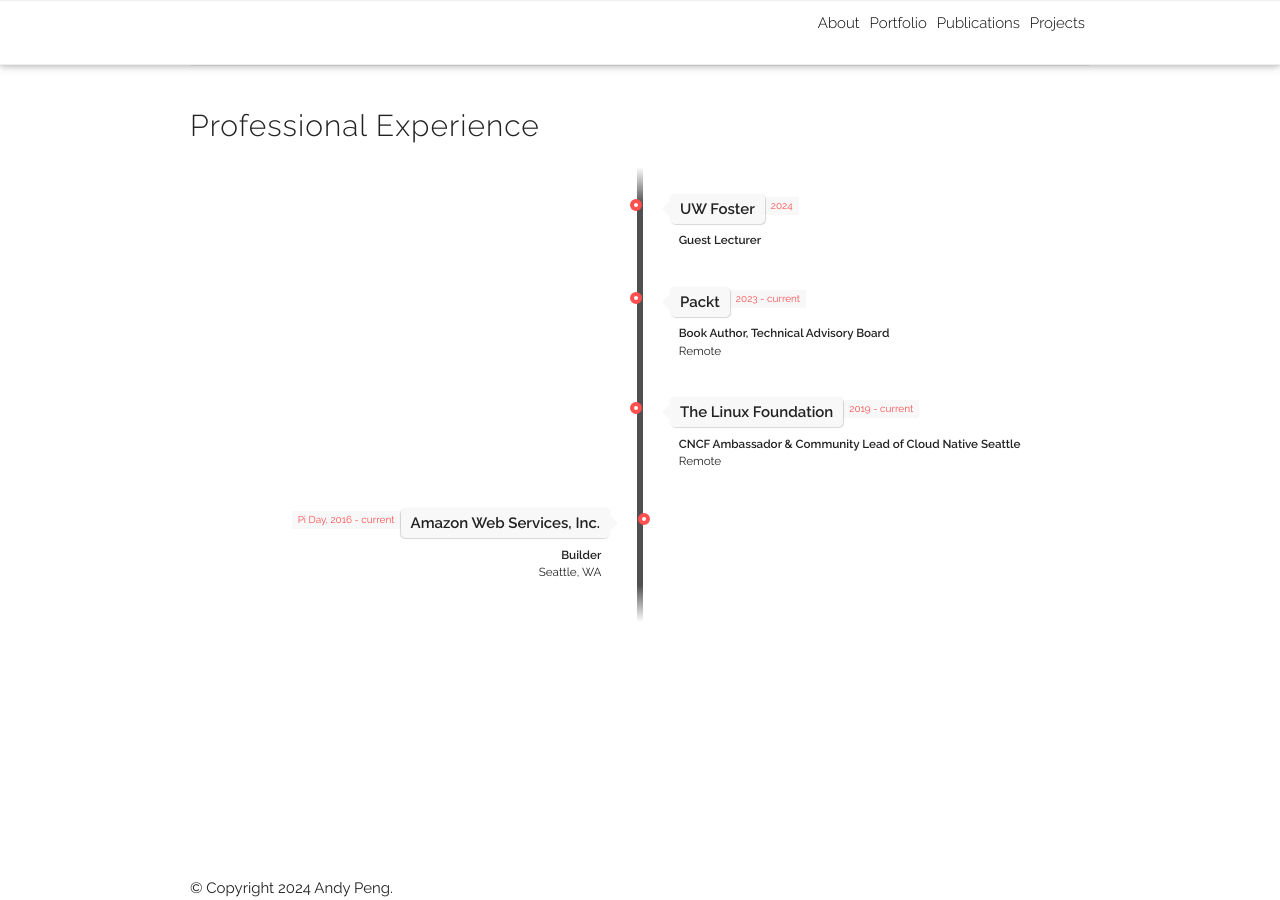
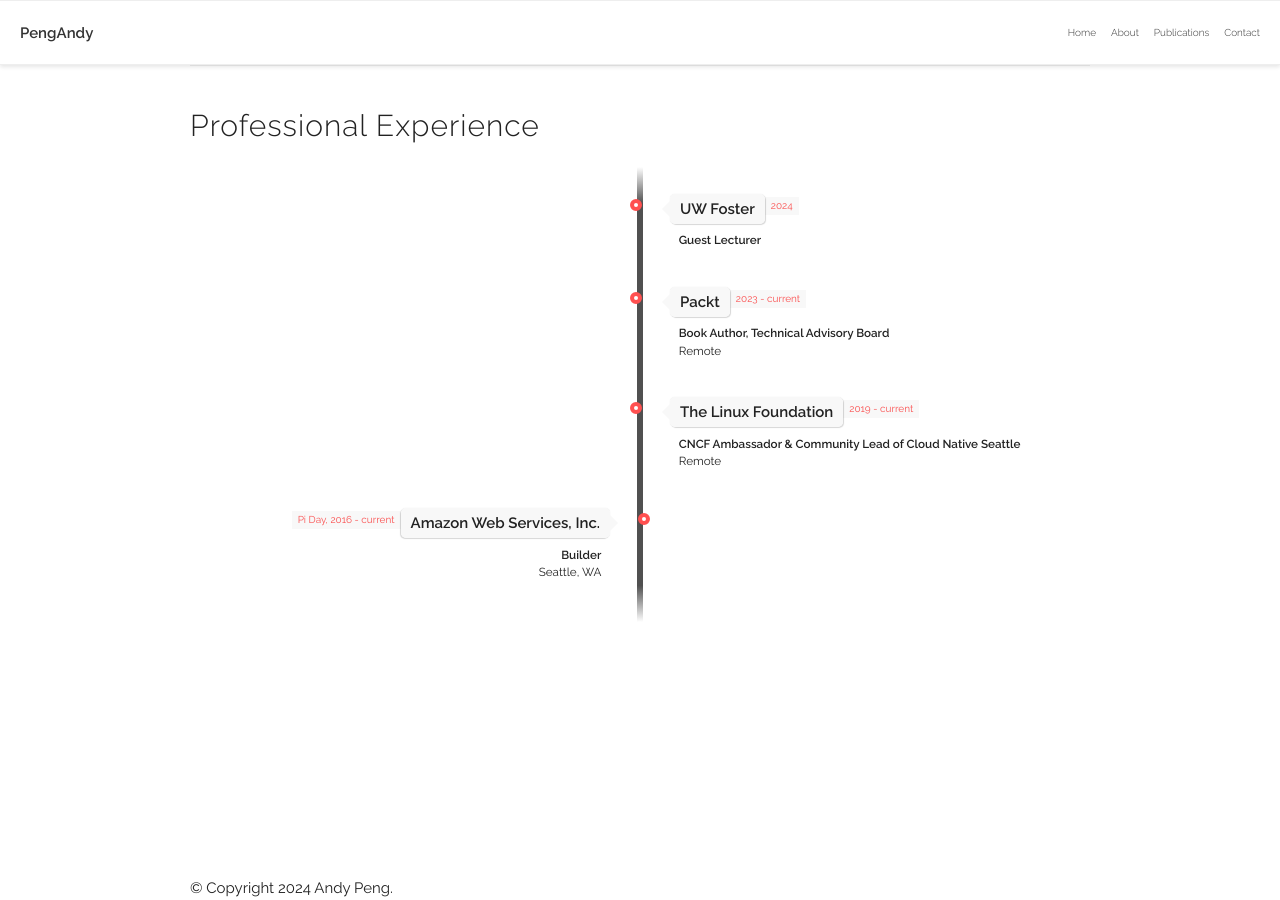
Before and after one commit to gfw001/gfw001.github.io, a Jekyll site: the page professional.html, which Jekyll copies as it is, in a window 1280 px wide. Built offline with Jekyll 4.4.1, drawn with Linux system fonts in a browser that asks for light colours; comment, search, counter and statistics services are not loaded; a style sheet for code colours, icons or effects is not loaded.

Commit message:
Update professional.html

```diff
--- a/professional.html
+++ b/professional.html
@@ -99,25 +99,80 @@
   a:hover {
     color: rgba(20, 20, 20, 0.6);
   }
+  .navbar {
+    background-color: #ffffff;
+    box-shadow: 0 2px 4px rgba(0,0,0,0.1);
+    padding: 1rem 2rem;
+    display: flex;
+    justify-content: space-between;
+    align-items: center;
+}
+.navbar-brand {
+    font-size: 1.5rem;
+    font-weight: bold;
+    color: #333;
+    text-decoration: none;
+}
+.navbar-links {
+    display: flex;
+    gap: 1.5rem;
+}
+.navbar-links a {
+    color: #333;
+    text-decoration: none;
+    font-size: 1rem;
+    transition: color 0.3s ease;
+}
+.navbar-links a:hover {
+    color: #007bff;
+}
+.navbar-toggle {
+    display: none;
+    background: none;
+    border: none;
+    font-size: 1.5rem;
+    cursor: pointer;
+}
+@media (max-width: 768px) {
+    .navbar-links {
+	display: none;
+	flex-direction: column;
+	position: absolute;
+	top: 100%;
+	left: 0;
+	right: 0;
+	background-color: #ffffff;
+	padding: 1rem;
+	box-shadow: 0 2px 4px rgba(0,0,0,0.1);
+    }
+    .navbar-links.active {
+	display: flex;
+    }
+    .navbar-toggle {
+	display: block;
+    }
+}
 </style>
 
 </head>
 <body class="fixed-top-nav ">
-   <header>
-   <nav id="navbar" class="navbar navbar-light navbar-expand-sm fixed-top">
-    <div class="container">
-       <button class="navbar-toggler collapsed ml-auto" type="button" data-toggle="collapse" data-target="#navbarNav" aria-controls="navbarNav" aria-expanded="false" aria-label="Toggle navigation"> <span class="sr-only">Toggle navigation</span> <span class="icon-bar top-bar"></span> <span class="icon-bar middle-bar"></span> <span class="icon-bar bottom-bar"></span> </button>
-       <div class="collapse navbar-collapse text-right" id="navbarNav">
-	  <ul class="navbar-nav ml-auto flex-nowrap">
-	     <li class="nav-item "> <a class="nav-link" href="/">About<span class="sr-only">(current)</span></a> </li>
-	     <li class="nav-item "> <a class="nav-link" href="/portfolio">Portfolio</a> </li>
-	     <li class="nav-item "> <a class="nav-link" href="/publications">Publications</a> </li>
-	     <li class="nav-item "> <a class="nav-link" href="/products">Projects</a> </li>
-	  </ul>
-       </div>
-    </div>
- </nav>
- </header>
+   <nav class="navbar">
+	<a href="#" class="navbar-brand">PengAndy</a>
+	<button class="navbar-toggle" onclick="toggleNavbar()">☰</button>
+	<div class="navbar-links">
+	    <a href="#">Home</a>
+	    <a href="#">About</a>
+	    <a href="#">Publications</a>
+	    <a href="#">Contact</a>
+	</div>
+	</nav>
+
+	<script>
+	function toggleNavbar() {
+	    const navbarLinks = document.querySelector('.navbar-links');
+	    navbarLinks.classList.toggle('active');
+	}
+	</script>
 
 <!-- Primary Page Layout
   –––––––––––––––––––––––––––––––––––––––––––––––––– -->
@@ -125,6 +180,7 @@
 
 <!-- ========== RESUME ========== -->
 <div class="docs-section" id="resume">
+
   <h4>Professional Experience</h4>
 
   <!-- The Timeline -->
```
